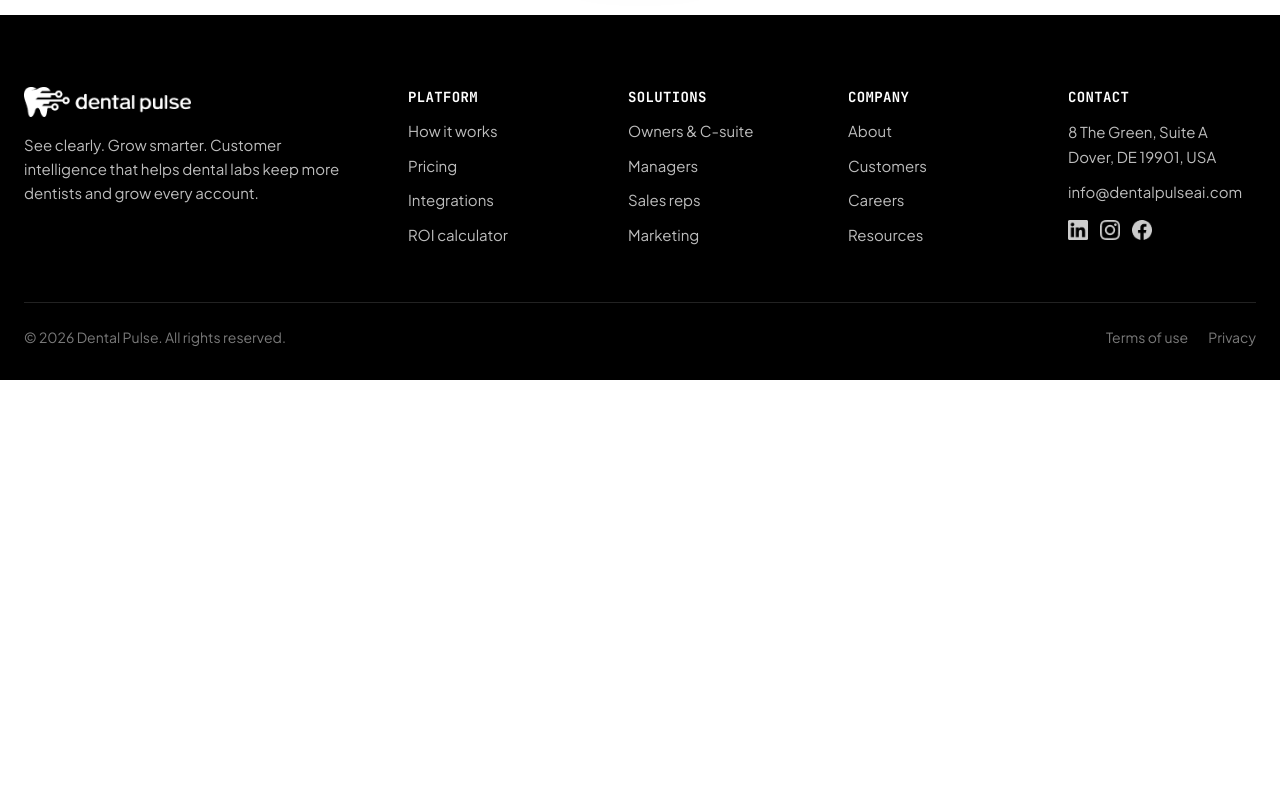
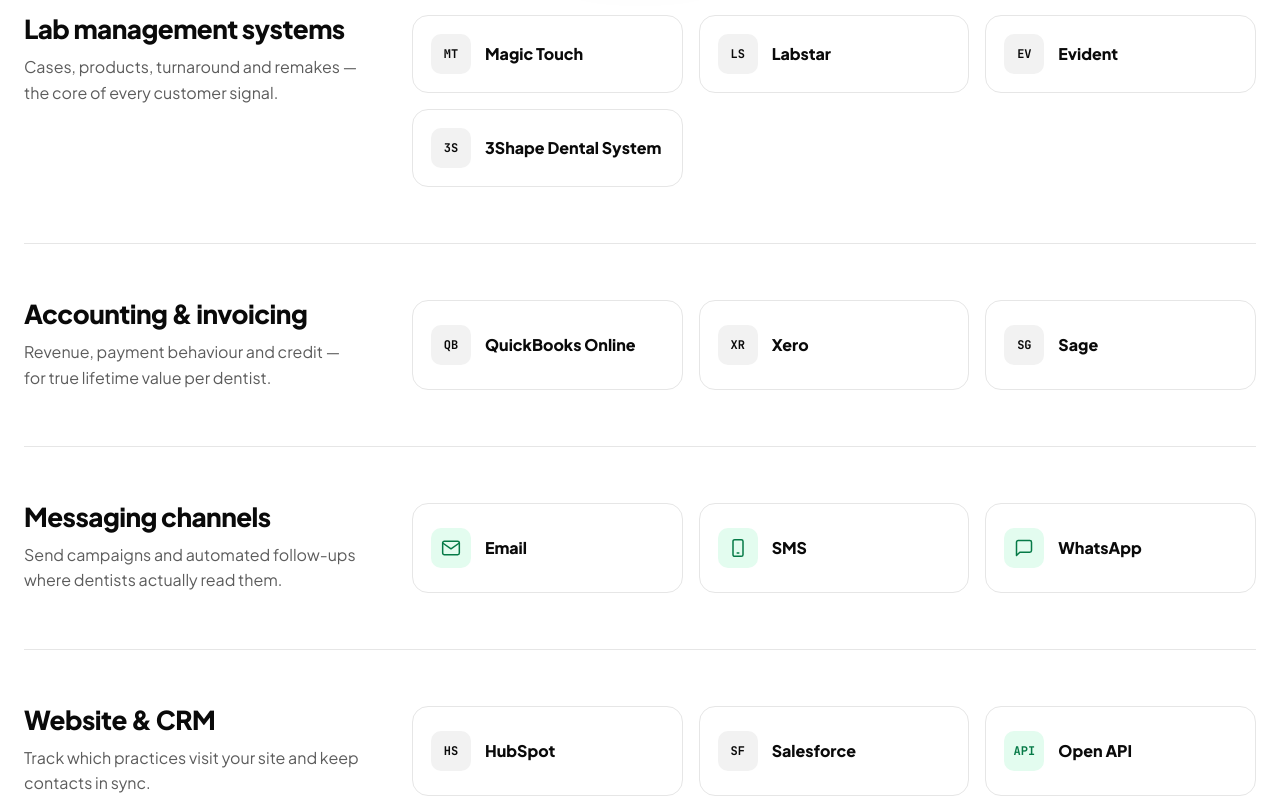
Before and after one commit to dentalPulse/dentalpulse-website, a Next.js app: page /integrations in a window 1280 px wide. Shown: the part 700-1500 px from the top of the page. Before the commit the page ends 1080 px from the top, so only its background shows below. Built offline with nearby package versions, Linux system fonts and the light colour scheme.

Commit message:
feat(integrations): implement integration directory categories grid (Phase 3)

```diff
--- a/new_docs/INTEGRATIONS_IMPLEMENTATION_PLAN.md
+++ b/new_docs/INTEGRATIONS_IMPLEMENTATION_PLAN.md
@@ -52,14 +52,16 @@
 
 ---
 
-### Phase 3: Integration Directory Grid (`IntegrationsDirectory.tsx`)
-1. Create `src/components/integrations/IntegrationsDirectory.tsx`:
-   - 4 Categorized sections with divider borders:
+### Phase 3: Integration Directory Grid (`IntegrationsDirectory.tsx`) (COMPLETED)
+1. Created [`src/components/integrations/IntegrationsDirectory.tsx`](file:///c:/Users/VUI%20Live/Desktop/dentalpulse-website/src/components/integrations/IntegrationsDirectory.tsx):
+   - 4 Categorized rows separated by `#E6E6E6` dividers:
      1. **Lab management systems:** Magic Touch, Labstar, Evident, 3Shape Dental System.
      2. **Accounting & invoicing:** QuickBooks Online, Xero, Sage.
      3. **Messaging channels:** Email, SMS, WhatsApp (with green `#E3FCEF` icon badges).
      4. **Website & CRM:** HubSpot, Salesforce, Open API (with `API` monospace badge).
-   - High-contrast card designs with hover states (`hover:border-[#12F095]` and subtle shadow lift).
+   - High-contrast card designs with hover states (`hover:border-[#12F095]` and shadow lift).
+2. Wired `IntegrationsDirectory` into [`src/app/integrations/page.tsx`](file:///c:/Users/VUI%20Live/Desktop/dentalpulse-website/src/app/integrations/page.tsx).
+3. Verified compilation via `npm run build` (15 routes compiled with 0 errors) and HTTP 200 on `http://localhost:3000/integrations`.
 
 ---
 
--- a/src/app/integrations/page.tsx
+++ b/src/app/integrations/page.tsx
@@ -2,6 +2,7 @@
 import { Header } from '@/components/layout/Header';
 import { Footer } from '@/components/layout/Footer';
 import { IntegrationsHero } from '@/components/integrations/IntegrationsHero';
+import { IntegrationsDirectory } from '@/components/integrations/IntegrationsDirectory';
 
 export const metadata: Metadata = {
   title: 'Integrations | DentalPulse',
@@ -21,6 +22,7 @@
       <Header />
       <div className="flex-1 w-full flex flex-col">
         <IntegrationsHero />
+        <IntegrationsDirectory />
         {/* Remaining sections will be assembled in subsequent phases */}
       </div>
       <Footer />
--- /dev/null
+++ b/src/components/integrations/IntegrationsDirectory.tsx
@@ -0,0 +1,137 @@
+import React from 'react';
+
+interface IntegrationItem {
+  name: string;
+  badge?: React.ReactNode;
+  initials?: string;
+  isPopular?: boolean;
+}
+
+interface IntegrationCategory {
+  title: string;
+  description: string;
+  items: IntegrationItem[];
+}
+
+export function IntegrationsDirectory() {
+  const categories: IntegrationCategory[] = [
+    {
+      title: 'Lab management systems',
+      description: 'Cases, products, turnaround and remakes — the core of every customer signal.',
+      items: [
+        { name: 'Magic Touch', initials: 'MT' },
+        { name: 'Labstar', initials: 'LS' },
+        { name: 'Evident', initials: 'EV' },
+        { name: '3Shape Dental System', initials: '3S' },
+      ],
+    },
+    {
+      title: 'Accounting & invoicing',
+      description: 'Revenue, payment behaviour and credit — for true lifetime value per dentist.',
+      items: [
+        { name: 'QuickBooks Online', initials: 'QB' },
+        { name: 'Xero', initials: 'XR' },
+        { name: 'Sage', initials: 'SG' },
+      ],
+    },
+    {
+      title: 'Messaging channels',
+      description: 'Send campaigns and automated follow-ups where dentists actually read them.',
+      items: [
+        {
+          name: 'Email',
+          badge: (
+            <svg width="20" height="20" viewBox="0 0 24 24" fill="none" stroke="currentColor" strokeWidth="1.8" strokeLinecap="round" strokeLinejoin="round" aria-hidden="true">
+              <rect x="2" y="4" width="20" height="16" rx="2" />
+              <path d="M22 6l-10 7L2 6" />
+            </svg>
+          ),
+        },
+        {
+          name: 'SMS',
+          badge: (
+            <svg width="20" height="20" viewBox="0 0 24 24" fill="none" stroke="currentColor" strokeWidth="1.8" strokeLinecap="round" strokeLinejoin="round" aria-hidden="true">
+              <rect x="6" y="2" width="12" height="20" rx="2" />
+              <path d="M11 18h2" />
+            </svg>
+          ),
+        },
+        {
+          name: 'WhatsApp',
+          badge: (
+            <svg width="20" height="20" viewBox="0 0 24 24" fill="none" stroke="currentColor" strokeWidth="1.8" strokeLinecap="round" strokeLinejoin="round" aria-hidden="true">
+              <path d="M21 15a2 2 0 0 1-2 2H7l-4 4V5a2 2 0 0 1 2-2h14a2 2 0 0 1 2 2z" />
+            </svg>
+          ),
+        },
+      ],
+    },
+    {
+      title: 'Website & CRM',
+      description: 'Track which practices visit your site and keep contacts in sync.',
+      items: [
+        { name: 'HubSpot', initials: 'HS' },
+        { name: 'Salesforce', initials: 'SF' },
+        {
+          name: 'Open API',
+          badge: (
+            <span className="font-mono text-[12px] font-bold text-[#067A47]">
+              API
+            </span>
+          ),
+        },
+      ],
+    },
+  ];
+
+  return (
+    <section className="w-full bg-white pb-24 sm:pb-32 px-6">
+      <div className="max-w-[1240px] mx-auto flex flex-col gap-12 sm:gap-14">
+        {categories.map((category, idx) => (
+          <React.Fragment key={category.title}>
+            {idx > 0 && <div className="h-[1px] bg-[#E6E6E6] w-full" aria-hidden="true" />}
+
+            <div className="flex flex-col lg:flex-row gap-8 lg:gap-12 justify-between">
+              {/* Left Column: Category Narrative */}
+              <div className="flex-1 lg:max-w-[340px]">
+                <h2 className="m-0 text-[24px] sm:text-[26px] font-extrabold tracking-[-0.02em] text-[#0A0A0A]">
+                  {category.title}
+                </h2>
+                <p className="mt-2.5 text-[15px] sm:text-[16px] leading-[1.6] text-[#5C5C5C]">
+                  {category.description}
+                </p>
+              </div>
+
+              {/* Right Column: Integration Cards Grid */}
+              <div className="flex-[2] grid grid-cols-1 sm:grid-cols-2 xl:grid-cols-3 gap-3.5 sm:gap-4">
+                {category.items.map((item) => (
+                  <div
+                    key={item.name}
+                    className="bg-white border border-[#E6E6E6] hover:border-[#12F095] hover:shadow-[0_8px_20px_-10px_rgba(0,0,0,0.12)] rounded-[16px] p-4 sm:p-4.5 flex gap-3.5 items-center transition-all group"
+                  >
+                    {/* Badge Icon or Monogram */}
+                    <span
+                      className={`w-10 h-10 rounded-[10px] flex items-center justify-center shrink-0 ${
+                        item.badge
+                          ? 'bg-[#E3FCEF] text-[#067A47]'
+                          : 'bg-[#F2F2F2] text-[#0A0A0A] font-mono text-[12px] font-bold'
+                      }`}
+                      aria-hidden="true"
+                    >
+                      {item.badge || item.initials}
+                    </span>
+
+                    {/* Integration Name */}
+                    <span className="font-extrabold text-[15px] sm:text-[16px] text-[#0A0A0A] group-hover:text-[#067A47] transition-colors">
+                      {item.name}
+                    </span>
+                  </div>
+                ))}
+              </div>
+            </div>
+          </React.Fragment>
+        ))}
+      </div>
+    </section>
+  );
+}
```
